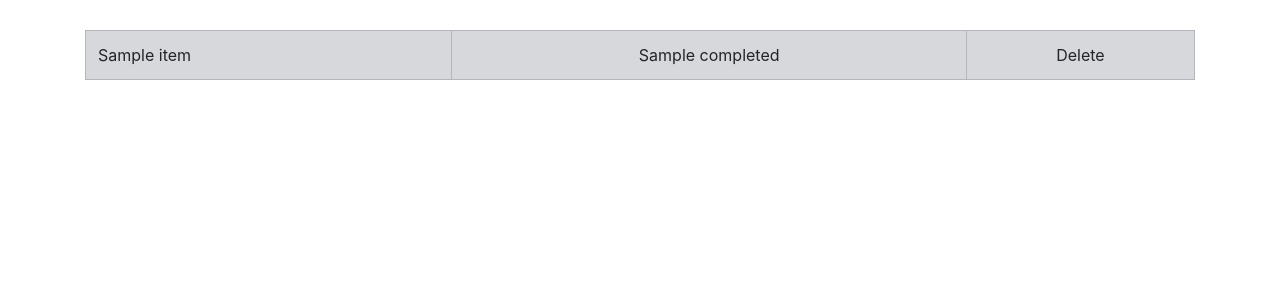
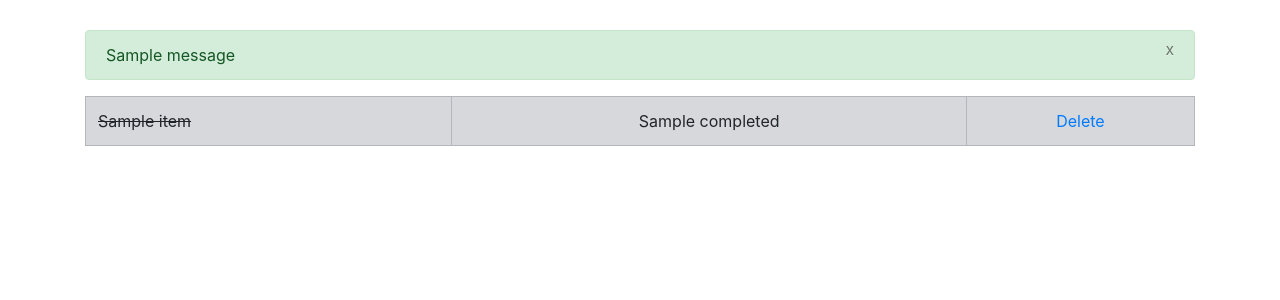
Before and after one commit to Decomplosed/python-todo, a Django app: template todo_list/templates/home.html in a window 1280 px wide. Shown: the part 56-356 px from the top of the page. Run offline with Django 5.2, Linux system fonts and the light colour scheme; the template is opened without the code that fills it: most values are stand-ins (such as "Sample title", 1, 10 or a date in 2020); one stand-in notice (Sample message) is shown.

Commit message:
Add functionality to remove todo item

```diff
--- /dev/null
+++ b/static/css/styles.css
@@ -0,0 +1,7 @@
+.container {
+  margin-top: 30px;
+}
+
+.striker {
+  text-decoration: line-through;
+}
--- a/todo_app/settings.py
+++ b/todo_app/settings.py
@@ -11,6 +11,7 @@ https://docs.djangoproject.com/en/5.1/ref/settings/
 """
 
 from pathlib import Path
+import os
 
 # Build paths inside the project like this: BASE_DIR / 'subdir'.
 BASE_DIR = Path(__file__).resolve().parent.parent
@@ -117,6 +118,9 @@ USE_TZ = True
 # https://docs.djangoproject.com/en/5.1/howto/static-files/
 
 STATIC_URL = 'static/'
+STATICFILES_DIRS = [
+    os.path.join(BASE_DIR, 'static')
+]
 
 # Default primary key field type
 # https://docs.djangoproject.com/en/5.1/ref/settings/#default-auto-field
--- a/todo_list/templates/base.html
+++ b/todo_list/templates/base.html
@@ -1,3 +1,5 @@
+{% load static %}
+
 <!DOCTYPE html>
 <html lang="en">
   <head>
@@ -15,11 +17,7 @@
       integrity="sha384-xOolHFLEh07PJGoPkLv1IbcEPTNtaed2xpHsD9ESMhqIYd0nLMwNLD69Npy4HI+N"
       crossorigin="anonymous"
     />
-    <style>
-      .container {
-        margin-top: 30px;
-      }
-    </style>
+    <link rel="stylesheet" href="{% static 'css/styles.css' %}" />
 
     <title>{% block title %}To-Do Python App{% endblock %}</title>
   </head>
@@ -44,12 +42,13 @@
             <a class="nav-link" href="{% url 'about' %}">About</a>
           </li>
         </ul>
-        <form class="form-inline my-2 my-lg-0">
+        <form class="form-inline my-2 my-lg-0" method="POST">
+          {% csrf_token %}
           <input
             class="form-control mr-sm-2"
             type="search"
             placeholder="To-Do Item"
-            aria-label="Search"
+            name="item"
           />
           <button class="btn btn-outline-secondary my-2 my-sm-0" type="submit">
             Add To List
--- a/todo_list/templates/home.html
+++ b/todo_list/templates/home.html
@@ -5,20 +5,33 @@
 
 {% block content %}
 
+    {% if messages %}
+        {% for message in messages %}
+            <div class="alert alert-success alert-dismissable" role="alert">
+                <button class="close" data-dismiss="alert">
+                    <small>
+                        <sup>x</sup>
+                    </small>
+                </button>
+                {{ message }}
+            </div>
+        {% endfor %}
+    {% endif %}
+
     {% if all_items %}
     <table class='table table-bordered'>
         {% for things in all_items %}
             {% if things.completed %}
                 <tr class='table-secondary'>
-                    <td>{{things.item}}</td>
+                    <td class='striker'>{{things.item}}</td>
                     <td><center>{{things.completed}}</center></td>
-                    <td><center>Delete</center></td>
+                    <td><center><a href="{% url 'delete' things.id %}">Delete</a></center></td>
                 </tr>
             {% else %}
                 <tr>
                     <td>{{things.item}}</td>
                     <td><center>{{things.completed}}</center></td>
-                    <td><center>Delete</center></td>
+                    <td><center><a href="{% url 'delete' things.id %}">Delete</a></center></td>
                 </tr>
             {% endif %}
 
--- a/todo_list/urls.py
+++ b/todo_list/urls.py
@@ -3,5 +3,6 @@ from . import views
 
 urlpatterns = [
     path('', views.home, name='home'),
-    path('about/', views.about, name='about')
+    path('about/', views.about, name='about'),
+    path('delete/<list_id>', views.delete, name='delete')
 ]
```
Also changed, not shown: todo_list/forms.py (added, +7 -0 lines), todo_list/views.py (+22 -4 lines), db.sqlite3.
